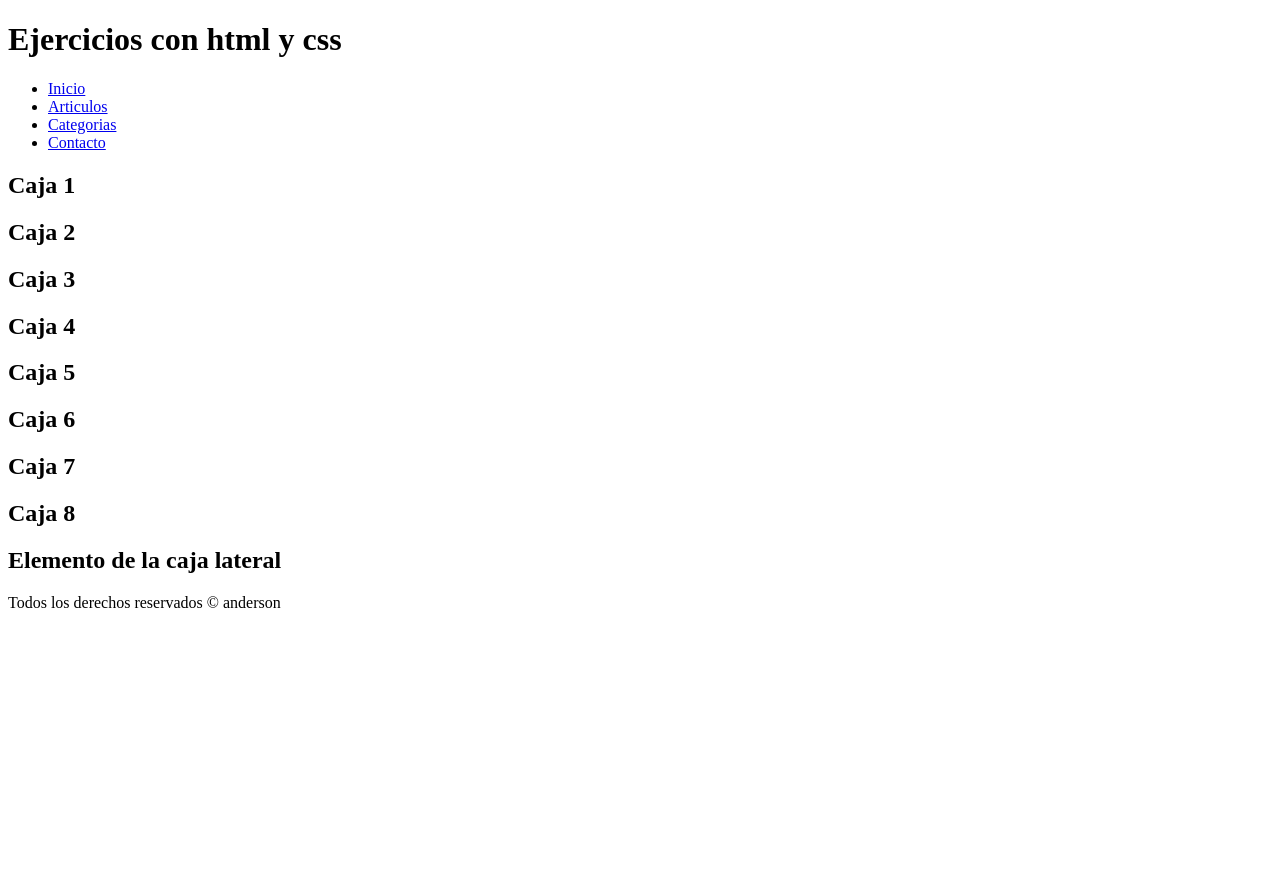
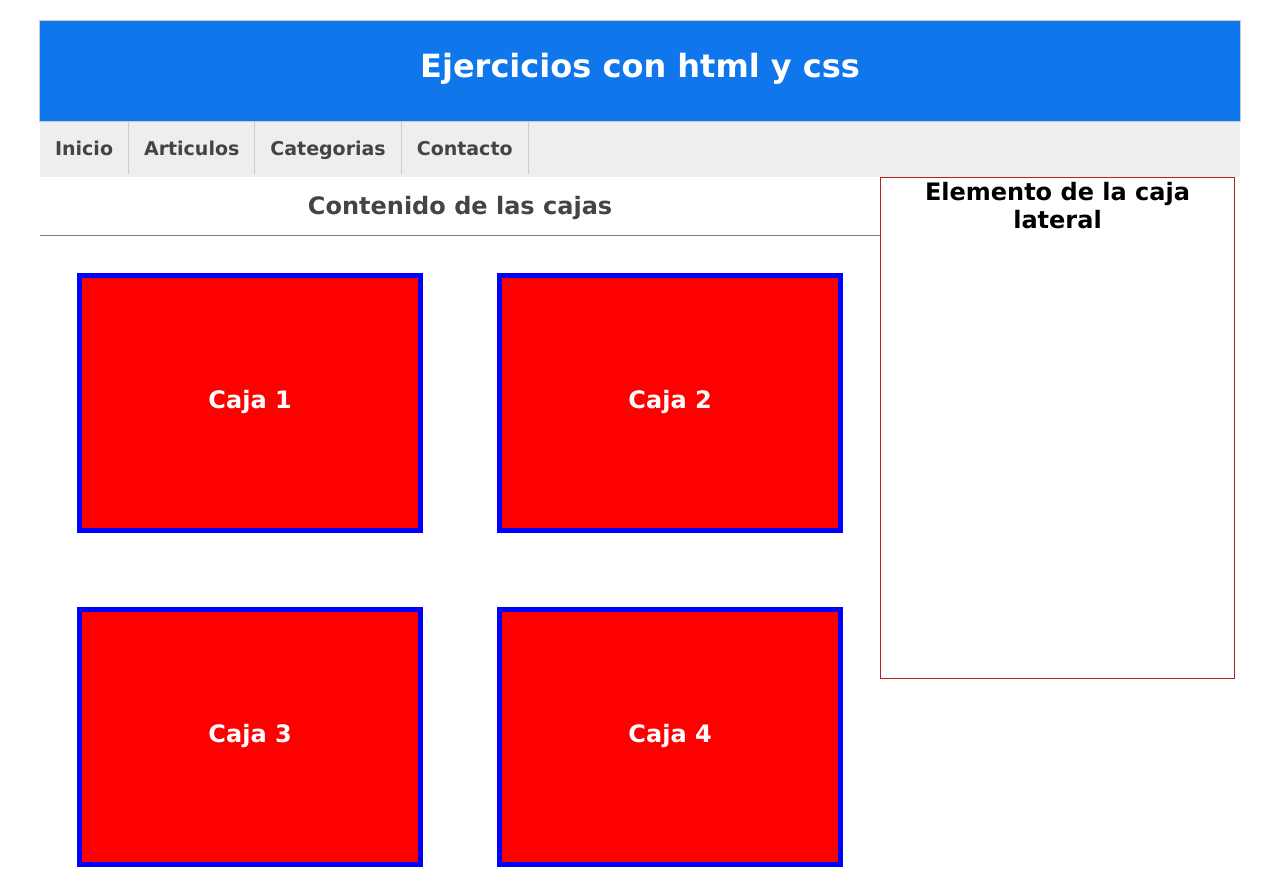
Before and after one commit to anderson-sanch/new-web-site, a plain HTML site: page 05-ejercicios1/index.html in a window 1280 px wide. Shown: the top 870 px of the page. Before the commit the page ends 800 px from the top, so only its background shows below. Drawn offline with Linux system fonts and the light colour scheme.

Commit message:
Finalizacion

```diff
--- a/05-ejercicios1/index.html
+++ b/05-ejercicios1/index.html
@@ -22,7 +22,10 @@
             </ul>
         </nav>
 
+        <div class="clearfix"></div>
+
         <section class="contenido">
+            <h2 class="titulo_cajas">Contenido de las cajas</h2>
             <div class="caja">
                 <h2>Caja 1</h2>
             </div>
@@ -51,14 +54,14 @@
             </div>
         </section>
 
-        <sidebar class="lateral">
+        <aside class="lateral">
             <div class="caja">
                 <h2>Elemento de la caja lateral</h2>
             </div>
-        </sidebar>
+        </aside>
 
     </main>
-
+    <div class="clearfix"></div>
     <footer>
         Todos los derechos reservados &copy; anderson
     </footer>
--- a/05-ejercicios1/style.css
+++ b/05-ejercicios1/style.css
@@ -11,3 +11,97 @@ Contenedor general, Cabecera, menu, barra lateral, seccion de contenido principa
 8)La barra lateral debe tener un ancho del 30%
 9)El footer debe tener el ancho del 100% y estar debajo de todo
 */
+.clearfix{
+    float: none;
+    clear: both;
+}
+*{
+    margin: 0;
+    padding: 0;
+    font-family: Verdana, Geneva, Tahoma, sans-serif;
+    text-decoration: none;
+}
+/*Cabecera*/
+header{
+    width: 1200px;
+    height: 100px;
+    margin: 0 auto;/*Asi podemos centrar un elemento contenedor*/
+    margin-top: 20px;
+    border: 1px solid #ccc;
+    background-color: rgba(15, 118, 236);
+    color: white;
+    text-align: center;
+    line-height: 90px;
+}
+main{
+    width: 1200px;
+    margin: 0 auto;
+}
+/*menu*/
+.menu{
+    width: 100%;
+    background-color: #eeeeee;
+    height: 55px;
+}
+.menu ul li{
+    /*display: inline-block;*/
+    display: block;
+    float: left;
+    border-right: 1px solid #ccc;
+
+}
+.menu ul li a{
+    padding: 15px;
+    display: block;
+    color: #444;
+    font-size: 19px;
+    font-weight: bold;
+}
+.menu ul li:hover{
+    background-color:  rgba(15, 118, 236);
+    cursor: pointer;
+}
+.menu ul li:hover a{
+    color: white;
+}
+.contenido{
+    width: 70%;
+    float: left;
+}
+.lateral{
+    width: 29.4%;
+    height: 229px;
+    border: 1px solid firebrick;
+    float: left;
+    min-height: 500px;
+    text-align: center;
+}
+.titulo_cajas{
+    text-align: center;
+    padding: 15px;
+    color: #444;
+    border-bottom: 1px solid gray;
+}
+.contenido .caja{
+    width: 40%;
+    height: 250px;
+    background-color: red;
+    border: blue 5px solid;
+    color: white;
+    float: left;
+    margin: 37px;
+    text-align: center;
+    line-height: 245px;
+}
+/*footer*/
+footer{
+    width: 1200px;
+    margin: 0 auto;
+    border: 1px solid firebrick;
+    text-align: center;
+    font-size: 32px;
+    font-weight: bold;
+    height: 55px;
+    line-height: 55px;
+    background-color: #ccc;
+}
```
